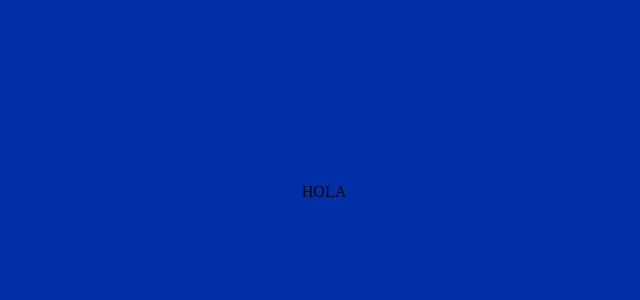
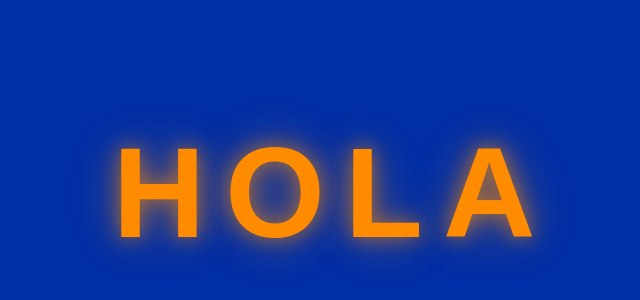
Before and after one commit to carlotescabia/mi-web-react, a React (Create React App) app: page / in a window 1280 px wide. Shown: the part 208-508 px from the top of the page, without its empty margins (316-956 px from the left). Built offline with nearby package versions, Linux system fonts and the light colour scheme.

Commit message:
Update App.css

```diff
--- a/src/App.css
+++ b/src/App.css
@@ -1,22 +1,3 @@
-.App {
-  min-height: 100vh;
-  background-color: #002FA7; /* Azul Klein */
-  display: flex;
-  justify-content: center;
-  align-items: center;
-  margin: 0;
-  padding: 0;
-}
-
-.App h1 {
-  color: #FFA500; /* Naranja */
-  font-size: 8rem;
-  font-weight: bold;
-  margin: 0;
-  text-align: center;
-  font-family: Arial, sans-serif;
-}
-
 /* Reset básico */
 * {
   margin: 0;
@@ -27,4 +8,43 @@
 body {
   margin: 0;
   padding: 0;
+  overflow: hidden; /* Evita scroll cuando las letras se muevan */
 }
+
+.App {
+  min-height: 100vh;
+  background-color: #002FA7; /* Azul Klein */
+  display: flex;
+  justify-content: center;
+  align-items: center;
+  margin: 0;
+  padding: 0;
+  cursor: none; /* Oculta el cursor para un efecto más limpio */
+}
+
+.word-container {
+  display: flex;
+  gap: 20px; /* Espacio entre letras */
+}
+
+.letter {
+  color: #FF8C00; /* Tangerine/Dark Orange */
+  font-size: 8rem;
+  font-weight: bold;
+  font-family: Arial, sans-serif;
+  display: inline-block;
+  cursor: pointer;
+  user-select: none; /* Evita selección de texto */
+  text-shadow:
+    0 0 20px rgba(255, 140, 0, 0.6),
+    0 0 40px rgba(255, 140, 0, 0.4),
+    0 0 60px rgba(255, 140, 0, 0.2); /* Efecto de brillo */
+}
+
+.letter:hover {
+  color: #FFA500; /* Color más brillante en hover */
+  text-shadow:
+    0 0 30px rgba(255, 165, 0, 0.8),
+    0 0 60px rgba(255, 165, 0, 0.6),
+    0 0 90px rgba(255, 165, 0, 0.4);
+}
```
